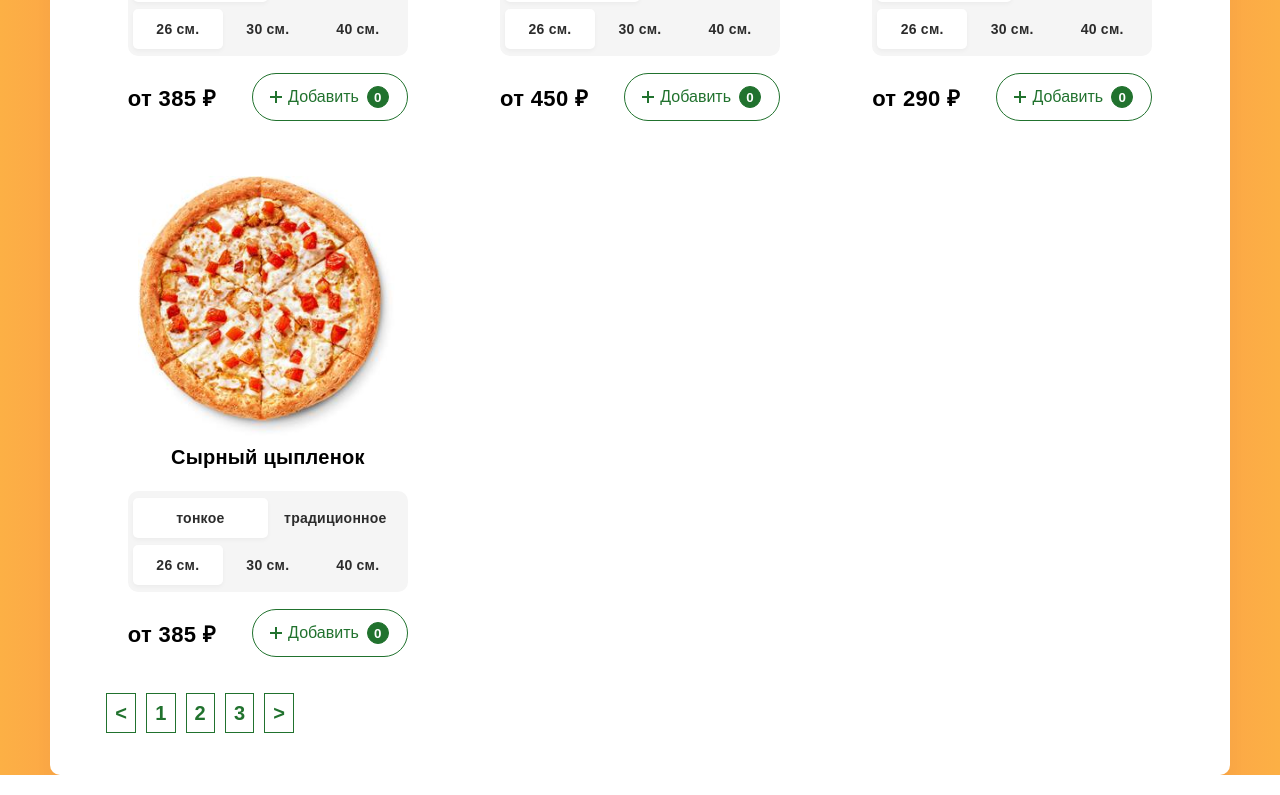
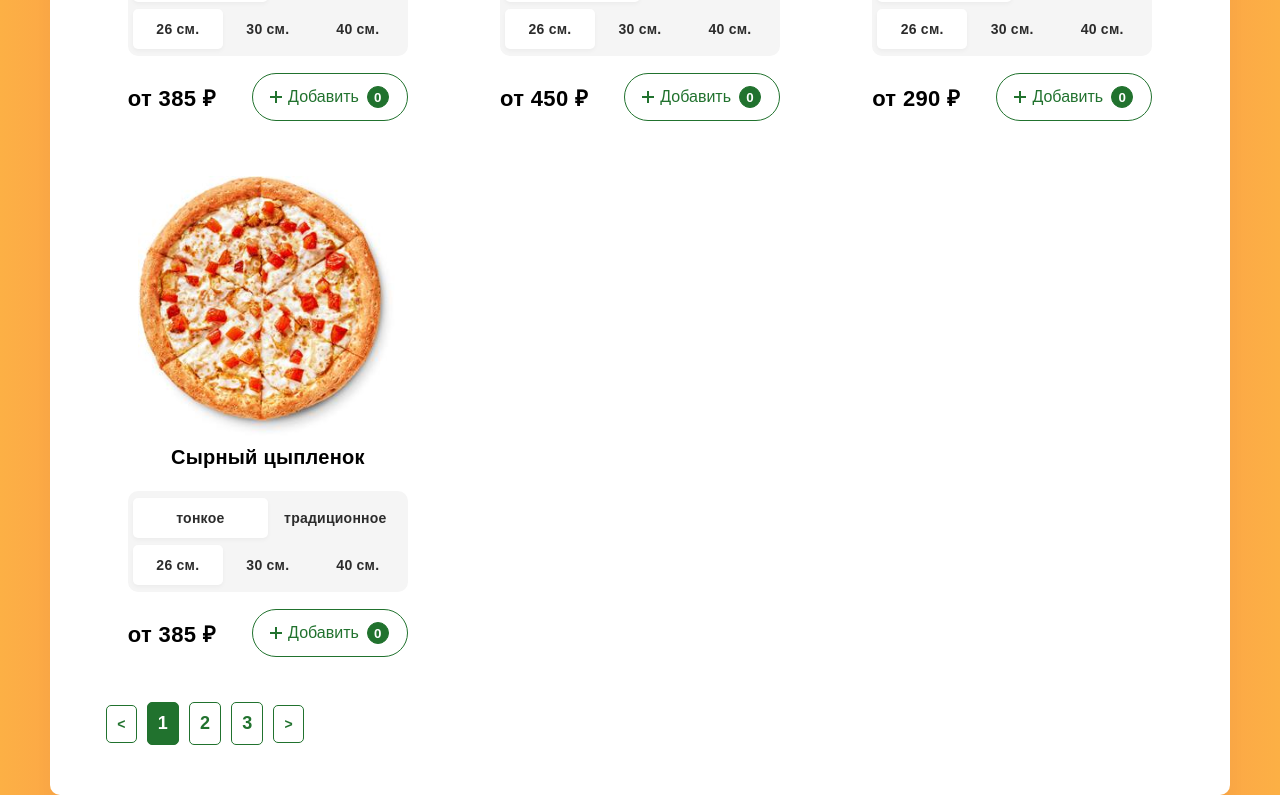
Before and after one commit to SpauN1/react-pizza, a React (Create React App) app: page / in a window 1280 px wide. Shown: the part 1344-2139 px from the top of the page. Built offline with nearby package versions, Linux system fonts and the light colour scheme.

Commit message:
add pagination styles

```diff
--- a/src/components/Pagination/Pagination.jsx
+++ b/src/components/Pagination/Pagination.jsx
@@ -6,20 +6,30 @@ function Pagination() {
   return (
     <section className="pagination">
       <ul className="pagination__list">
-        <li className="previous">
-          <a href="#">&lt;</a>
+        <li className="pagination__list-item ">
+          <a className="pagination__link previous" href="#">
+            &lt;
+          </a>
         </li>
-        <li className="selected">
-          <a href="#">1</a>
+        <li className="pagination__list-item ">
+          <a className="pagination__link selected" href="#">
+            1
+          </a>
         </li>
-        <li>
-          <a href="#">2</a>
+        <li className="pagination__list-item">
+          <a className="pagination__link" href="#">
+            2
+          </a>
         </li>
-        <li>
-          <a href="#">3</a>
+        <li className="pagination__list-item">
+          <a className="pagination__link" href="#">
+            3
+          </a>
         </li>
-        <li className="next">
-          <a href="#">&gt;</a>
+        <li className="pagination__list-item ">
+          <a className="pagination__link next" href="#">
+            &gt;
+          </a>
         </li>
       </ul>
     </section>
--- a/src/components/Pagination/Pagination.scss
+++ b/src/components/Pagination/Pagination.scss
@@ -6,21 +6,38 @@
 
   &__list {
     display: flex;
+    column-gap: 10px;
+  }
+
+  &__list-item {
+    display: flex;
     align-items: center;
-    gap: 10px;
+  }
 
-    a {
-      padding: 8px;
-      font-size: 20px;
-      border: 1px solid $primaryColor;
-      color: $primaryColor;
-    }
+  &__link {
+    display: flex;
+    align-items: center;
+    justify-content: center;
+    border-radius: 5px;
+    font-size: 18px;
+    border: 1px solid $primaryColor;
+    color: $primaryColor;
+    padding: 10px;
+  }
+
+  &__link:hover {
+    transition: all 0.6s ease;
+    color: $whiteColor;
+    background-color: $primaryHoverColor;
   }
 }
 
-.previous {
+.previous,
+.next {
+  font-size: 14px;
 }
+
 .selected {
+  color: $whiteColor;
+  background-color: $primaryColor;
 }
-.next {
-}
```
